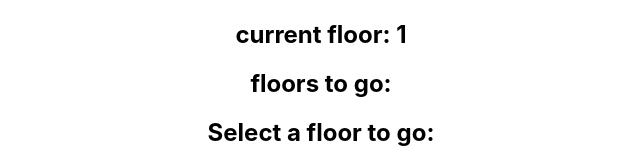
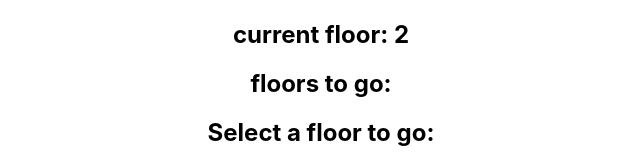
Before and after one commit to yangzhou0/elevator_simulator, a React (Create React App) app: page / in a window 1280 px wide. Shown: the top 160 px of the page, without its empty margins (319-959 px from the left). Built offline with nearby package versions, Linux system fonts and the light colour scheme.

Commit message:
set interval event for floor goin up

```diff
--- a/src/App.js
+++ b/src/App.js
@@ -16,17 +16,12 @@ function App() {
     console.log(floorsToGo)
   }
 
-  // useEffect(() => {
-  //   let elevatorMoving = setTimeout(
-  //     ()=>{setCurrentFloor(goingUp?
-  //       setCurrentFloor(currentFloor+1) : setCurrentFloor(currentFloor-1))}
-  //       , 1000);
-
-  //   //clean up
-  //   return () => {
-  //     clearTimeout(elevatorMoving)
-  //   }
-  // }, [closeDoor])
+  useEffect(() => {
+    let elevatorMoving = setInterval(
+      ()=>{setCurrentFloor(goingUp?
+        (currentFloor+1) : (currentFloor-1))}
+        , 1000);
+  }, [closeDoor])
 
 
   return (
@@ -35,7 +30,7 @@ function App() {
       <h2>floors to go: {floorsToGo}</h2>
       <h2>Select a floor to go:</h2>
       {floors.map((floor)=>(
-        <button onClick={selectFloor} value ={floor}>{floor}</button>
+        <button key = {floor} onClick={selectFloor} value ={floor}>{floor}</button>
       ))}
       <button onClick={(e)=>{setCloseDoor(true)}}>close elevator door</button>
     </div>
```
Also changed, not shown: 1 other file (tests, documents, lock files or other folders).
